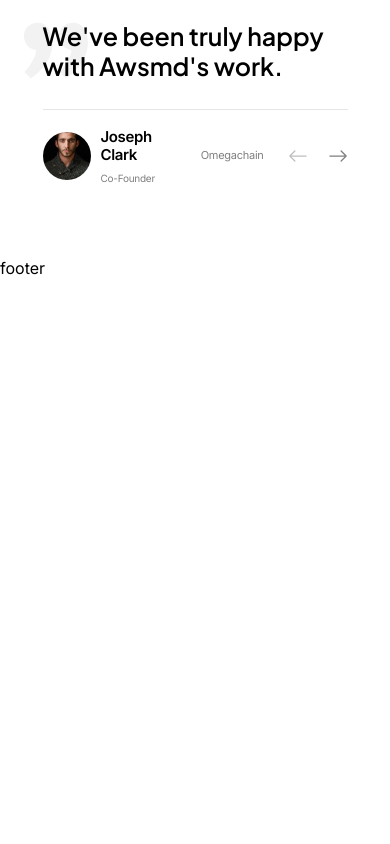
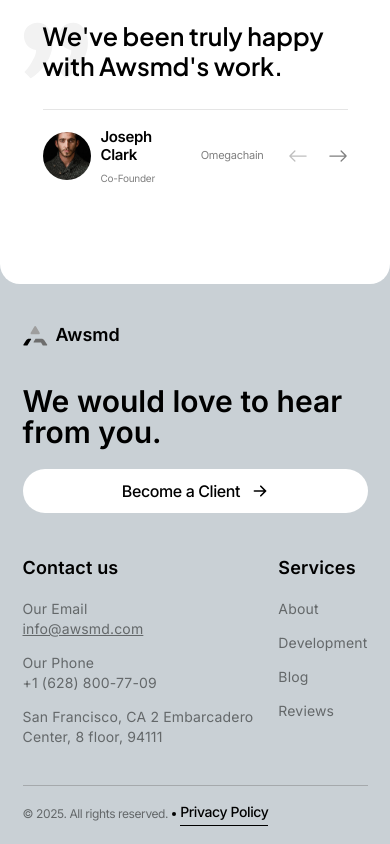
Before and after one commit to pchupchu/awsmd-v2--pchupchu, a Next.js app: page / in a window 390 px wide. Shown: the part 8918-9762 px from the top of the page. Before the commit the page ends 9198 px from the top, so only its background shows below. Built offline with nearby package versions, Linux system fonts and the light colour scheme.

Commit message:
Add mobile footer

```diff
--- a/src/app/page.tsx
+++ b/src/app/page.tsx
@@ -1,5 +1,6 @@
 import Banner from '@/components/banner';
 import Blog from '@/components/blog';
+import Footer from '@/components/footer';
 import Portfolio from '@/components/portfolio';
 import Reviews from '@/components/reviews';
 import RunningLine from '@/components/running-line';
@@ -29,7 +30,7 @@ export default function Home() {
         <Blog />
         <Reviews />
       </main>
-      <footer>footer</footer>
+      <Footer />
     </div>
   );
 }
--- /dev/null
+++ b/src/components/footer.tsx
@@ -0,0 +1,84 @@
+import Link from 'next/link';
+
+import { HiArrowRight } from 'react-icons/hi';
+
+import Logo from './logo';
+
+const Footer = () => {
+  return (
+    <footer className='relative bg-[#c9d0d5] pb-[18px] pt-[68px] text-black'>
+      <div className='absolute left-0 top-0 z-10 h-7 w-full rounded-b-[20px] bg-white'></div>
+      <div className='container'>
+        <Logo
+          imageSrc='/icons/logo-dark.svg'
+          linkStyles='mb-10'
+          textStyles='text-black'
+        />
+        <p className='mb-[22px] text-[7.7vw] font-semibold leading-none'>
+          We would love to hear from you.
+        </p>
+        <button
+          className='mb-11 flex w-full items-center justify-center gap-3 rounded-[40px] bg-white px-[30px] py-3 text-base font-medium leading-tight tracking-tight text-black'
+          type='button'>
+          <p>Become a Client</p>
+          <span className='h-4 w-4'>
+            <HiArrowRight />
+          </span>
+        </button>
+        <nav className='mb-[38px] flex gap-4 -tracking-[-0.01em]'>
+          <div>
+            <h3 className='mb-5 text-lg font-semibold leading-tight'>
+              Contact us
+            </h3>
+            <ul className='flex flex-col gap-[14px] text-sm text-[#64686a]'>
+              <li>
+                <p>Our Email</p>
+                <a className='underline' href='mailto:info@awsmd.com'>
+                  info@awsmd.com
+                </a>
+              </li>
+              <li>
+                <p>Our Phone</p>
+                <a href='tel:+1 (628) 800-7709'>+1 (628) 800-77-09</a>
+              </li>
+              <li>
+                <p>San Francisco, CA 2 Embarcadero Center, 8 floor, 94111</p>
+              </li>
+            </ul>
+          </div>
+          <div>
+            <h3 className='mb-5 text-lg font-semibold leading-tight'>
+              Services
+            </h3>
+            <ul className='flex flex-col gap-[14px] text-sm text-[#64686a]'>
+              <li>
+                <Link href='#about'>About</Link>
+              </li>
+              <li>
+                <Link href='#development'>Development</Link>
+              </li>
+              <li>
+                <Link href='#blog'>Blog</Link>
+              </li>
+              <li>
+                <Link href='#reviews'>Reviews</Link>
+              </li>
+            </ul>
+          </div>
+        </nav>
+        <div className='flex items-center gap-1 border-t border-t-[#a5a9ac] pt-4 tracking-tight'>
+          <p className='text-xs text-[#64686a]'>
+            &copy; 2025. All rights reserved.
+          </p>
+          <span className='h-1 w-1 rounded-full bg-black'></span>
+          <Link
+            className='border-b border-b-black pb-[3px] text-sm font-medium capitalize text-black'
+            href='/'>
+            Privacy policy
+          </Link>
+        </div>
+      </div>
+    </footer>
+  );
+};
+export default Footer;
```
